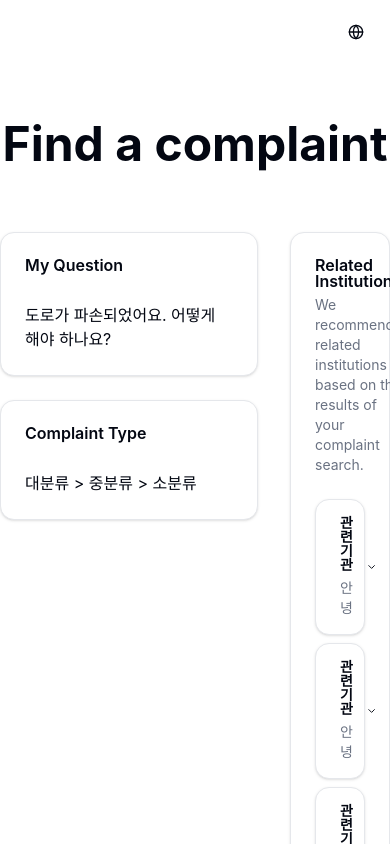
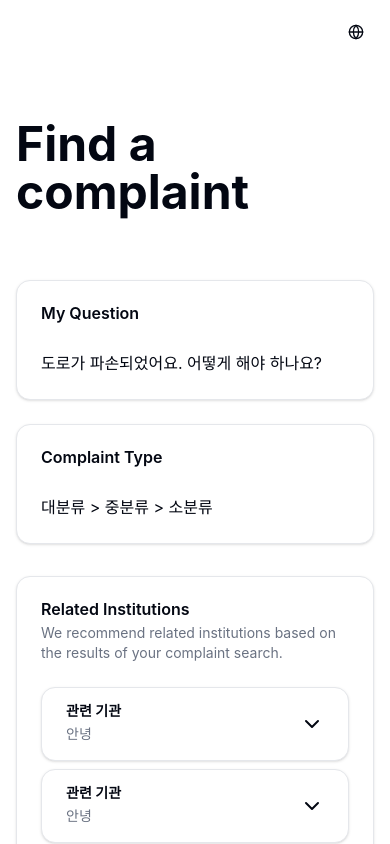
Before and after one commit to STHyeon/minwon-itda, a Next.js app: page /en/complaint-answer in a window 390 px wide. Shown: the top 844 px of the page. Built offline with nearby package versions, Linux system fonts and the light colour scheme; a web font is replaced by a local one.

Commit message:
style: adjust layout padding and update breakpoint values for responsive design

```diff
--- a/src/app/[locale]/complaint-answer/layout.tsx
+++ b/src/app/[locale]/complaint-answer/layout.tsx
@@ -18,7 +18,7 @@ export default function ComplaintAnswerLayout({
   return (
     <div
       className={cn(
-        'mx-auto flex w-full max-w-5xl flex-col items-center justify-center gap-12 pt-14'
+        'mx-auto flex w-full max-w-5xl flex-col items-center justify-center gap-12 px-4 pt-14 pb-16'
       )}
     >
       {children}
--- a/src/app/[locale]/complaint-answer/page.tsx
+++ b/src/app/[locale]/complaint-answer/page.tsx
@@ -25,8 +25,8 @@ const ComplaintAnswer = () => {
     <div className={cn('flex w-full flex-col items-center gap-16')}>
       <h2 className={cn('text-5xl font-bold')}>{intl('title')}</h2>
 
-      <div className={cn('flex w-full gap-8')}>
-        <div className={cn('flex w-full max-w-80 flex-col gap-6')}>
+      <div className={cn('flex w-full flex-col gap-8 md:flex-row')}>
+        <div className={cn('flex w-full flex-col gap-6 md:max-w-80')}>
           <ComplaintQuestion />
           <ComplaintTypeCard />
         </div>
--- a/src/app/[locale]/complaint-ask/layout.tsx
+++ b/src/app/[locale]/complaint-ask/layout.tsx
@@ -18,7 +18,7 @@ export default function ComplaintAskLayout({
   return (
     <div
       className={cn(
-        'mx-auto flex w-full max-w-5xl flex-col items-center justify-center gap-12 pt-14'
+        'mx-auto flex w-full max-w-5xl flex-col items-center justify-center gap-12 px-4 pt-14 pb-16'
       )}
     >
       {children}
--- a/src/styles/globals.css
+++ b/src/styles/globals.css
@@ -52,11 +52,11 @@
 
 @theme inline {
   --breakpoint-xs: 20rem;
-  --breakpoint-sm: 24rem;
-  --breakpoint-md: 32rem;
-  --breakpoint-lg: 40rem;
-  --breakpoint-xl: 48rem;
-  --breakpoint-2xl: 56rem;
+  --breakpoint-sm: 30rem;
+  --breakpoint-md: 48rem;
+  --breakpoint-lg: 64rem;
+  --breakpoint-xl: 80rem;
+  --breakpoint-2xl: 96rem;
 
   --radius-sm: calc(var(--radius) - 4px);
   --radius-md: calc(var(--radius) - 2px);
```
